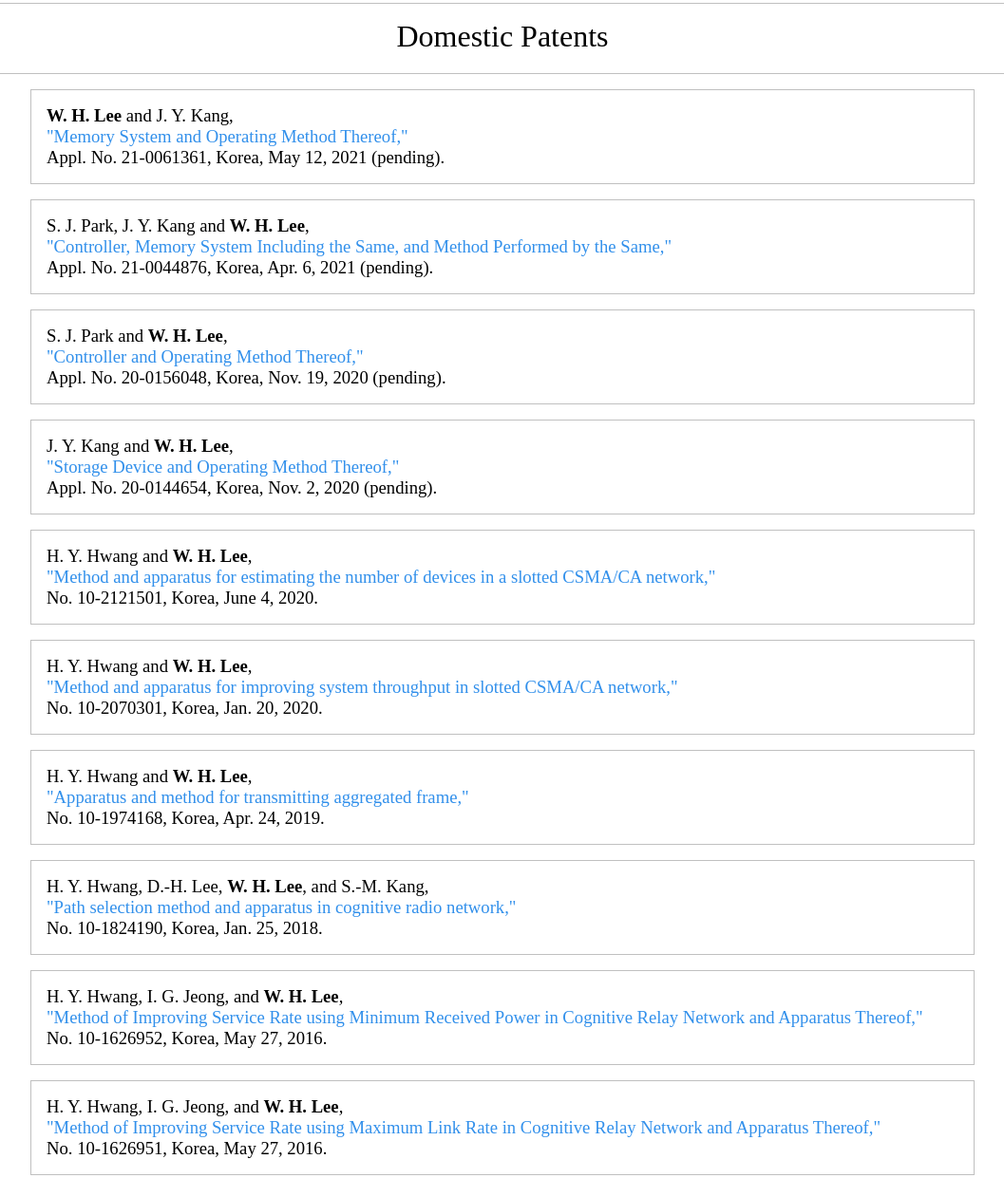
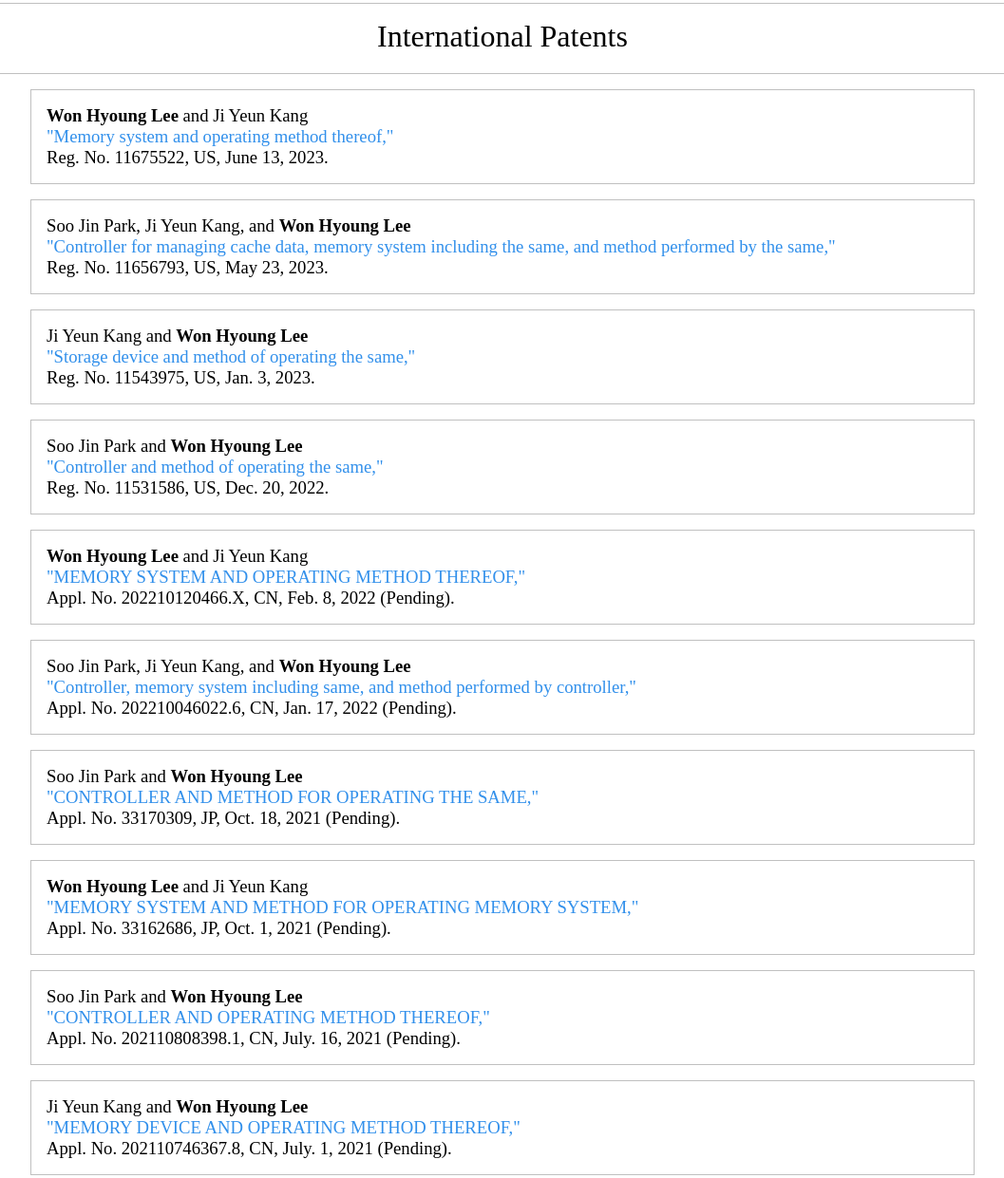
Before and after one commit to circle-lee/circle-lee.github.io, a plain HTML site: page index.html in a window 1280 px wide. Shown: the part 5815-7056 px from the top of the page at 95% size, without its empty margins (111-1168 px from the left). Drawn offline with Linux system fonts and the light colour scheme.

Commit message:
update patents

```diff
--- a/assets/data.json
+++ b/assets/data.json
@@ -246,57 +246,111 @@
         }
     ],
 
+    "inter_pat":
+    [
+        {
+            "author": "<b>Won Hyoung Lee</b> and Ji Yeun Kang",
+            "title": "Memory system and operating method thereof,",
+            "date": "Reg. No. 11675522, US, June 13, 2023."
+        },
+        {
+            "author": "Soo Jin Park, Ji Yeun Kang, and <b>Won Hyoung Lee</b>",
+            "title": "Controller for managing cache data, memory system including the same, and method performed by the same,",
+            "date": "Reg. No. 11656793, US, May 23, 2023."
+        },
+        {
+            "author": "Ji Yeun Kang and <b>Won Hyoung Lee</b>",
+            "title": "Storage device and method of operating the same,",
+            "date": "Reg. No. 11543975, US, Jan. 3, 2023."
+        },
+        {
+            "author": "Soo Jin Park and <b>Won Hyoung Lee</b>",
+            "title": "Controller and method of operating the same,",
+            "date": "Reg. No. 11531586, US, Dec. 20, 2022."
+        },
+        {
+            "author": "<b>Won Hyoung Lee</b> and Ji Yeun Kang",
+            "title": "MEMORY SYSTEM AND OPERATING METHOD THEREOF,",
+            "date": "Appl. No. 202210120466.X, CN, Feb. 8, 2022 (Pending)."
+        },
+        {
+            "author": "Soo Jin Park, Ji Yeun Kang, and <b>Won Hyoung Lee</b>",
+            "title": "Controller, memory system including same, and method performed by controller,",
+            "date": "Appl. No. 202210046022.6, CN, Jan. 17, 2022 (Pending)."
+        },
+        {
+            "author": "Soo Jin Park and <b>Won Hyoung Lee</b>",
+            "title": "CONTROLLER AND METHOD FOR OPERATING THE SAME,",
+            "date": "Appl. No. 33170309, JP, Oct. 18, 2021 (Pending)."
+        },
+        {
+            "author": "<b>Won Hyoung Lee</b> and Ji Yeun Kang",
+            "title": "MEMORY SYSTEM AND METHOD FOR OPERATING MEMORY SYSTEM,",
+            "date": "Appl. No. 33162686, JP, Oct. 1, 2021 (Pending)."
+        },
+        {
+            "author": "Soo Jin Park and <b>Won Hyoung Lee</b>",
+            "title": "CONTROLLER AND OPERATING METHOD THEREOF,",
+            "date": "Appl. No. 202110808398.1, CN, July. 16, 2021 (Pending)."
+        },
+        {
+            "author": "Ji Yeun Kang and <b>Won Hyoung Lee</b>",
+            "title": "MEMORY DEVICE AND OPERATING METHOD THEREOF,",
+            "date": "Appl. No. 202110746367.8, CN, July. 1, 2021 (Pending)."
+        }
+    ],
+
     "dome_pat":
     [
         {
             "author": "<b>W. H. Lee</b> and J. Y. Kang,",
             "title": "Memory System and Operating Method Thereof,",
-            "date": "Appl. No. 21-0061361, Korea, May 12, 2021 (pending)."
+            "date": "Appl. No. 10-2021-0061361, KR, May 12, 2021 (pending)."
         },
         {
             "author": "S. J. Park, J. Y. Kang and <b>W. H. Lee</b>,",
             "title": "Controller, Memory System Including the Same, and Method Performed by the Same,",
-            "date": "Appl. No. 21-0044876, Korea, Apr. 6, 2021 (pending)."
+            "date": "Appl. No. 10-2021-0044876, KR, Apr. 6, 2021 (pending)."
         },
         {
             "author": "S. J. Park and <b>W. H. Lee</b>,",
             "title": "Controller and Operating Method Thereof,",
-            "date": "Appl. No. 20-0156048, Korea, Nov. 19, 2020 (pending)."
+            "date": "Appl. No. 10-2020-0156048, KR, Nov. 19, 2020 (pending)."
         },
         {
             "author": "J. Y. Kang and <b>W. H. Lee</b>,",
             "title": "Storage Device and Operating Method Thereof,",
-            "date": "Appl. No. 20-0144654, Korea, Nov. 2, 2020 (pending)."
+            "date": "Appl. No. 10-2020-0144654, KR, Nov. 2, 2020 (pending)."
         },
         {
             "author": "H. Y. Hwang and <b>W. H. Lee</b>,",
             "title": "Method and apparatus for estimating the number of devices in a slotted CSMA/CA network,",
-            "date": "No. 10-2121501, Korea, June 4, 2020."
+            "date": "Reg. No. 10-2121501, KR, June 4, 2020."
         },
         {
             "author": "H. Y. Hwang and <b>W. H. Lee</b>,",
             "title": "Method and apparatus for improving system throughput in slotted CSMA/CA network,",
-            "date": "No. 10-2070301, Korea, Jan. 20, 2020."
+            "date": "Reg. No. 10-2070301, KR, Jan. 20, 2020."
         },
         {
             "author": "H. Y. Hwang and <b>W. H. Lee</b>,",
             "title": "Apparatus and method for transmitting aggregated frame,",
-            "date": "No. 10-1974168, Korea, Apr. 24, 2019."
+            "date": "Reg. No. 10-1974168, KR, Apr. 24, 2019."
         },
         {
             "author": "H. Y. Hwang, D.-H. Lee, <b>W. H. Lee</b>, and S.-M. Kang,",
             "title": "Path selection method and apparatus in cognitive radio network,",
-            "date": "No. 10-1824190, Korea, Jan. 25, 2018."
+            "date": "Reg. No. 10-1824190, KR, Jan. 25, 2018."
         },
         {
             "author": "H. Y. Hwang, I. G. Jeong, and <b>W. H. Lee</b>,",
             "title": "Method of Improving Service Rate using Minimum Received Power in Cognitive Relay Network and Apparatus Thereof,",
-            "date": "No. 10-1626952, Korea, May 27, 2016."
+            "date": "Reg. No. 10-1626952, KR, May 27, 2016."
         },
         {
             "author": "H. Y. Hwang, I. G. Jeong, and <b>W. H. Lee</b>,",
             "title": "Method of Improving Service Rate using Maximum Link Rate in Cognitive Relay Network and Apparatus Thereof,",
-            "date": "No. 10-1626951, Korea, May 27, 2016."
+            "date": "Reg. No. 10-1626951, KR, May 27, 2016."
         }
     ],
 
--- a/index.html
+++ b/index.html
@@ -94,6 +94,11 @@
                 <p>Conferences</p>
             </div>
         </article>
+        <article id="inter_pat">
+            <div class="section-title">
+                <p>International Patents</p>
+            </div>
+        </article>
         <article id="dome_pat">
             <div class="section-title">
                 <p>Domestic Patents</p>
--- a/js/main.js
+++ b/js/main.js
@@ -209,6 +209,9 @@ function addPatent(id, jsonData) {
 
     $(id).append($div_patent);
 }
+function addInternationalPatent(idx, jsonData) {
+    addPatent('#inter_pat', jsonData);
+}
 function addDomesticPatent(idx, jsonData) {
     addPatent('#dome_pat', jsonData);
 }
@@ -235,6 +238,7 @@ function renderData() {
     $.each($g_jsonData.inter_jnl, addInternationalJournal);
     $.each($g_jsonData.dome_jnl, addDomesticJournal);
     $.each($g_jsonData.conf, addConference);
+    $.each($g_jsonData.inter_pat, addInternationalPatent);
     $.each($g_jsonData.dome_pat, addDomesticPatent);
     $.each($g_jsonData.awards, addAwards);
 }
```
